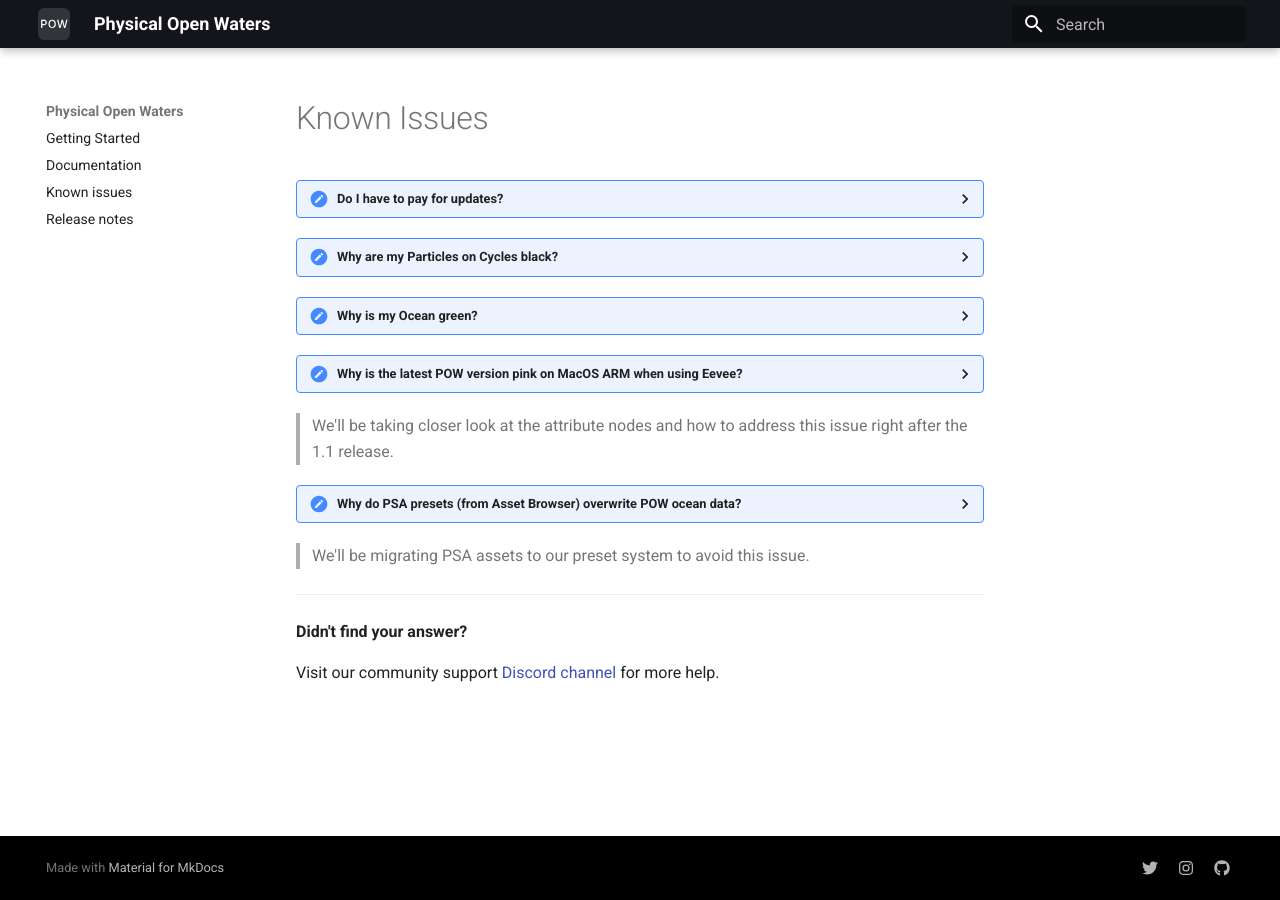
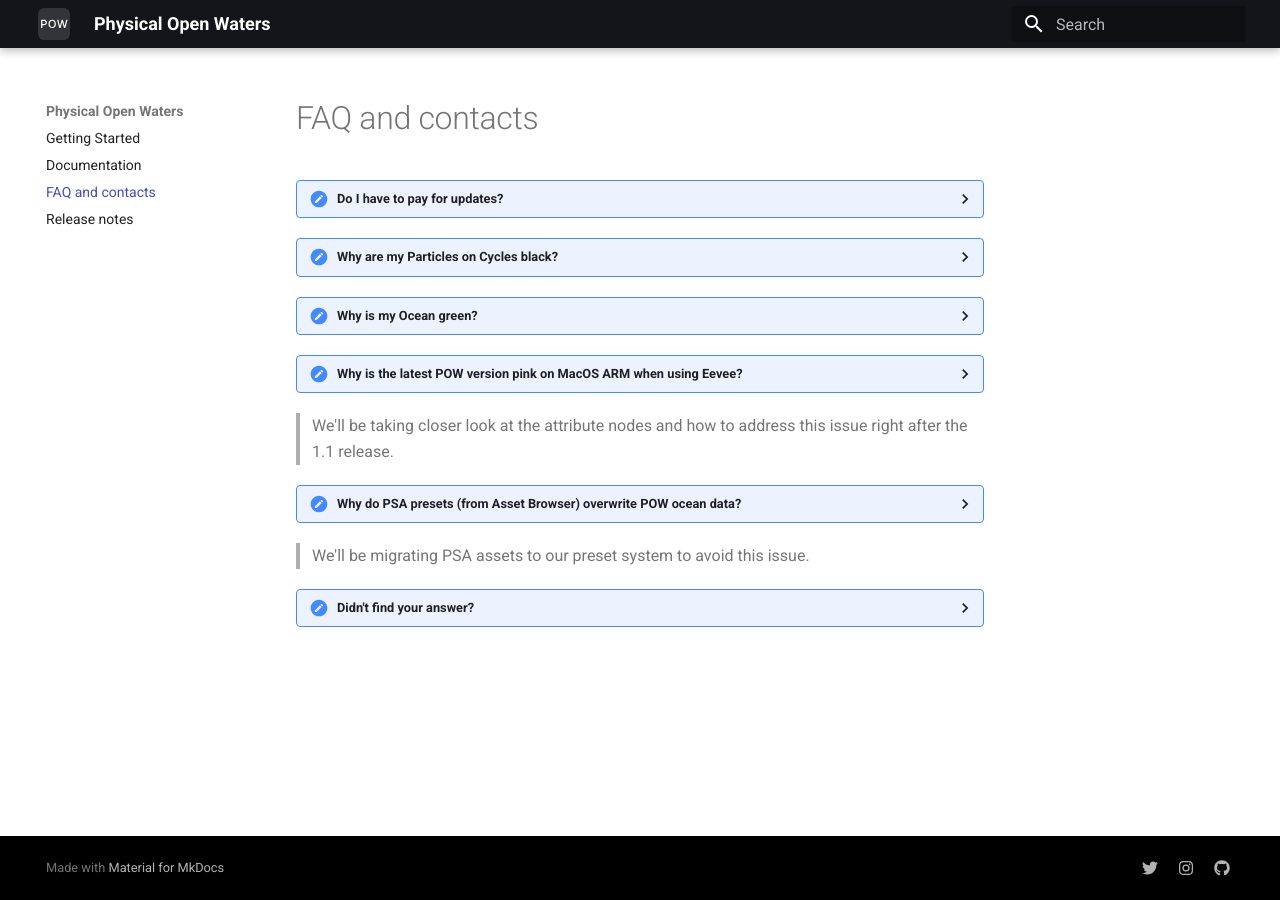
Before and after one commit to PhysicalAddons/web-pow, an MkDocs documentation site: the page built from docs/faq-and-contacts.md, in a window 1280 px wide. Built offline with MkDocs 1.6.1 and Material for MkDocs 9.7.7, drawn with Linux system fonts in a browser that asks for light colours.

Commit message:
Update docs

```diff
--- a/docs/faq-and-contacts.md
+++ b/docs/faq-and-contacts.md
@@ -1,5 +1,5 @@
 ---
-title: Known Issues
+title: FAQ and contacts
 ---
 
 ??? cite "Do I have to pay for updates?"
--- a/mkdocs.yml
+++ b/mkdocs.yml
@@ -31,7 +31,7 @@ nav:
   - Getting Started: getting-started.md
   - Documentation: documentation.md
   # - FAQ and contacts: faq-and-contacts.md
-  - Known issues: known-issues.md
+  - FAQ and contacts: faq-and-contacts.md
   - Release notes: release-notes.md
 extra_css:
   - stylesheets/extra.css
```
Also changed, not shown: other parts of docs/faq-and-contacts.md (+2 -6 lines).
